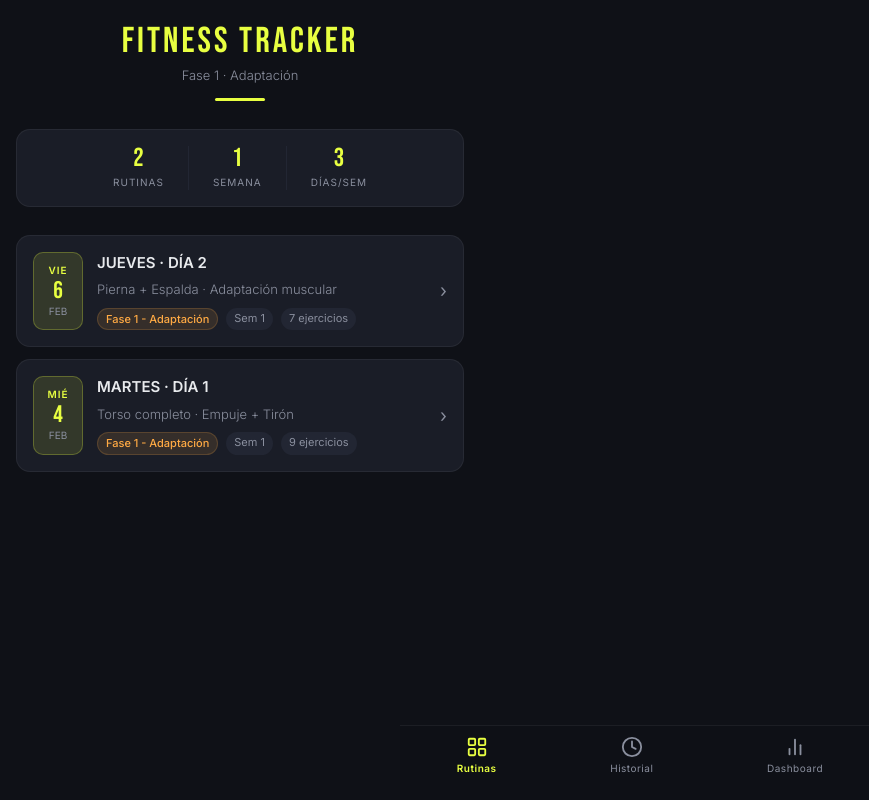
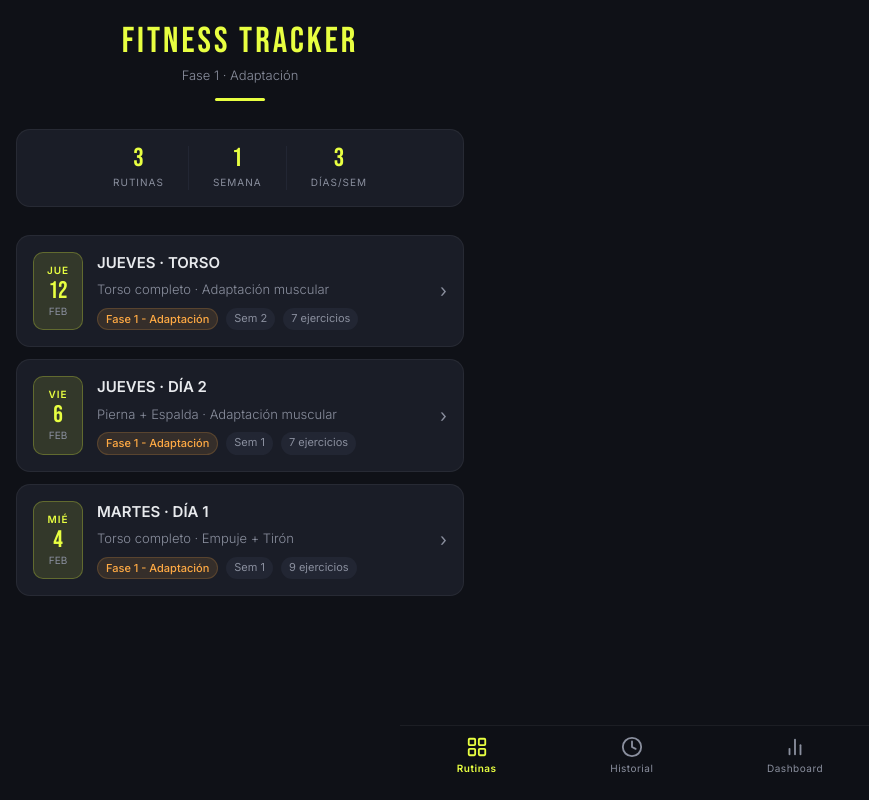
Before and after one commit to mdgdeveloper/gym26, a Next.js app: page / in a window 1280 px wide. Shown: the whole page, without its empty margins (0-869 px from the left). Built offline with nearby package versions, Linux system fonts and the light colour scheme.

Commit message:
new: Nueva rutina para hoy

```diff
--- a/data/index.ts
+++ b/data/index.ts
@@ -4,11 +4,13 @@ import type { Routine } from "@/types";
 // Cuando añadas un nuevo JSON a esta carpeta, importa y suma al array.
 import martesTorsoFase1Semana1 from "./routines/martes-torso-fase1-semana1.json";
 import juevesPiernaFase1Semana1 from "./routines/jueves-pierna-fase1-semana1.json";
+import juevesTorsoFase1Semana2 from "./routines/jueves-torso-fase1-semana2.json";
 
 // ─── ARRAY DE TODAS LAS RUTINAS ─── (orden: más reciente primero)
 const allRoutines: Routine[] = [
   martesTorsoFase1Semana1 as unknown as Routine,
   juevesPiernaFase1Semana1 as unknown as Routine,
+  juevesTorsoFase1Semana2 as unknown as Routine,
 ];
 
 export function getAllRoutines(): Routine[] {
--- /dev/null
+++ b/data/routines/jueves-torso-fase1-semana2.json
@@ -0,0 +1,145 @@
+{
+    "id": "jueves-torso-fase1-semana2",
+    "title": "JUEVES · TORSO",
+    "date": "2026-02-12",
+    "focus": "Torso completo · Adaptación muscular",
+    "phase": "Fase 1 - Adaptación",
+    "week": 2,
+    "summary": {
+        "cardio": "5 min",
+        "warmup": "8 min",
+        "training": "30 min",
+        "stretch": "5 min"
+    },
+    "blocks": [
+        {
+            "type": "cardio",
+            "title": "Activación general",
+            "description": "Bici estática, remo o cinta. Ritmo suave.",
+            "duration": "5 min",
+            "items": []
+        },
+        {
+            "type": "warmup",
+            "title": "Movilidad y activación de torso",
+            "duration": "8 min",
+            "items": [
+                {
+                    "text": "Círculos de hombros + brazos · 15 reps"
+                },
+                {
+                    "text": "Movilidad escapular (retracciones) · 2 x 12"
+                },
+                {
+                    "text": "Rotaciones torácicas · 10 por lado"
+                },
+                {
+                    "text": "Flexiones apoyando rodillas · 2 x 8-10"
+                },
+                {
+                    "text": "Face pull con banda o polea ligera · 2 x 12-15"
+                }
+            ]
+        },
+        {
+            "type": "stretch",
+            "title": "Estiramientos",
+            "duration": "5 min",
+            "items": [
+                {
+                    "bold": "Pectoral:",
+                    "text": "30s por lado"
+                },
+                {
+                    "bold": "Dorsal:",
+                    "text": "30s"
+                },
+                {
+                    "bold": "Hombros:",
+                    "text": "25-30s"
+                },
+                {
+                    "bold": "Trapecio/cuello:",
+                    "text": "suave · 20-25s"
+                }
+            ]
+        }
+    ],
+    "exercises": [
+        {
+            "id": "press-maquina",
+            "name": "Press de Pecho en Máquina o Mancuernas",
+            "order": 1,
+            "type": "principal",
+            "series": 3,
+            "reps": "10-12",
+            "rest": "90s",
+            "weight": "moderado",
+            "tip": "Control total. No bloquees codos arriba."
+        },
+        {
+            "id": "jalon-pecho",
+            "name": "Jalón al Pecho",
+            "order": 2,
+            "type": "principal",
+            "series": 3,
+            "reps": "10-12",
+            "rest": "90s",
+            "weight": "moderado",
+            "tip": "Pecho alto, lleva los codos hacia abajo."
+        },
+        {
+            "id": "press-hombro-maquina",
+            "name": "Press Hombro en Máquina o Mancuernas",
+            "order": 3,
+            "type": "secundario",
+            "series": 3,
+            "reps": "10-12",
+            "rest": "75s",
+            "weight": "ligero-moderado",
+            "tip": "Sin arquear la espalda."
+        },
+        {
+            "id": "remo-maquina",
+            "name": "Remo en Máquina o Polea Baja",
+            "order": 4,
+            "type": "secundario",
+            "series": 3,
+            "reps": "12",
+            "rest": "75s",
+            "weight": "moderado",
+            "tip": "Aprieta escápulas en cada repetición."
+        },
+        {
+            "id": "elevaciones-laterales",
+            "name": "Elevaciones Laterales",
+            "order": 5,
+            "type": "aislamiento",
+            "series": 2,
+            "reps": "12-15",
+            "rest": "60s",
+            "weight": "ligero",
+            "tip": "Mejor poco peso y buena técnica."
+        },
+        {
+            "id": "curl-biceps",
+            "name": "Curl Bíceps con Mancuernas",
+            "order": 6,
+            "type": "aislamiento",
+            "series": 2,
+            "reps": "12",
+            "rest": "60s",
+            "weight": "ligero-moderado"
+        },
+        {
+            "id": "extension-triceps",
+            "name": "Extensión de Tríceps en Polea",
+            "order": 7,
+            "type": "aislamiento",
+            "series": 2,
+            "reps": "12",
+            "rest": "60s",
+            "weight": "ligero-moderado"
+        }
+    ]
+}
```
